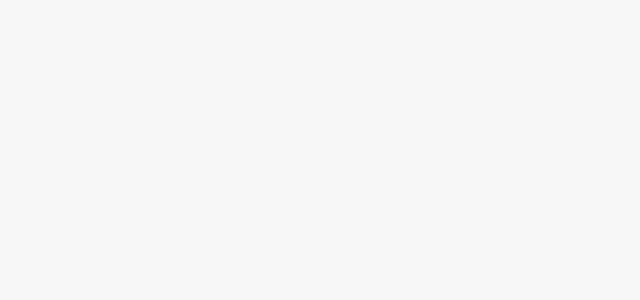
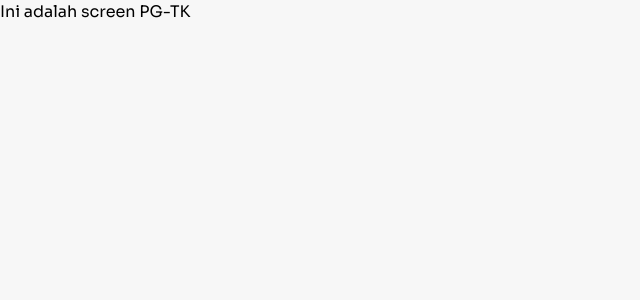
Before and after one commit to ChairulCode/sekolah-wr-supratman, a React (Vite) app: page /tingkatan/PG-TK in a window 1280 px wide. Before the commit this address had no page. Shown: the top 300 px of the page, without its empty margins (0-640 px from the left). Built offline with nearby package versions, Linux system fonts and the light colour scheme.

Commit message:
tambah route ke pgtk

```diff
--- a/src/App.tsx
+++ b/src/App.tsx
@@ -1,14 +1,14 @@
 import { BrowserRouter as Router, Routes, Route } from "react-router-dom";
 import HomeScreen from "./pages/homescreen";
-import About from "./pages/about";
 import Songs from "./pages/songs";
 import Facility from "./pages/facility";
+import Pgtk from "./pages/pages_details/pg-tk";
 function App() {
   return (
     <Router>
       <Routes>
         <Route path="/" element={<HomeScreen />}></Route>
-        <Route path="/Tingkatan" element={<About />}></Route>
+        <Route path="//tingkatan/PG-TK" element={<Pgtk />}></Route>
         <Route path="/Fasilitas" element={<Facility />}></Route>
         <Route path="/Lagu-mars" element={<Songs />}></Route>
       </Routes>
--- a/src/pages/about/index.tsx
+++ /dev/null
@@ -1,12 +0,0 @@
-import Navbar from "../../components/navbar";
-
-const About = () => {
-  return (
-    <div>
-      <Navbar />
-      <h1>test tentang kami</h1>
-    </div>
-  );
-};
-
-export default About;
--- /dev/null
+++ b/src/pages/pages_details/pg-tk.tsx
@@ -0,0 +1,9 @@
+const Pgtk = () => {
+  return (
+    <div>
+      <div>Ini adalah screen PG-TK</div>
+    </div>
+  );
+};
+
+export default Pgtk;
--- /dev/null
+++ b/src/pages/pages_details/sd.tsx
@@ -0,0 +1,9 @@
+const Sd = () => {
+  return (
+    <div>
+      <div>Ini page SD</div>
+    </div>
+  );
+};
+
+export default Sd;
--- /dev/null
+++ b/src/pages/pages_details/sma.tsx
@@ -0,0 +1,9 @@
+const Sma = () => {
+  return (
+    <div>
+      <div>Ini Page SMA</div>
+    </div>
+  );
+};
+
+export default Sma;
--- /dev/null
+++ b/src/pages/pages_details/smp.tsx
@@ -0,0 +1,9 @@
+const Smp = () => {
+  return (
+    <div>
+      <div>Ini page SMP</div>
+    </div>
+  );
+};
+
+export default Smp;
```
